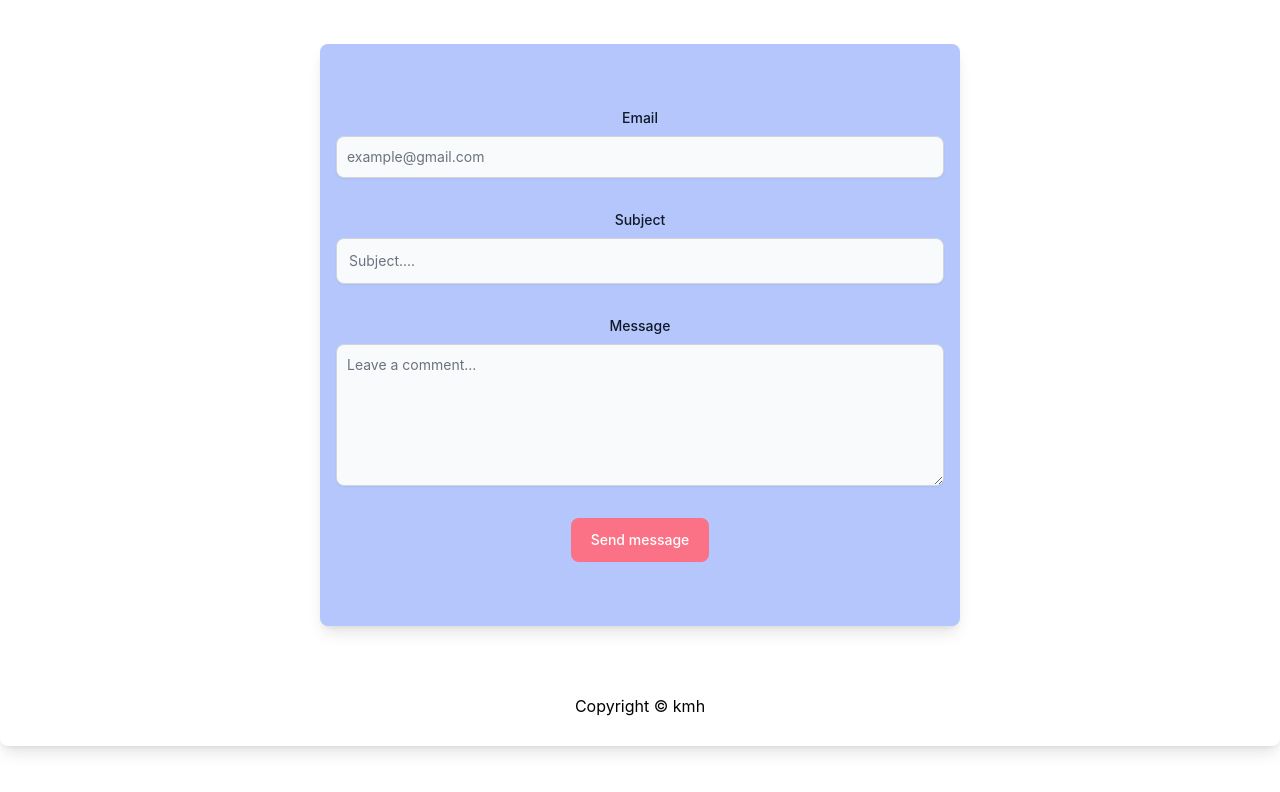
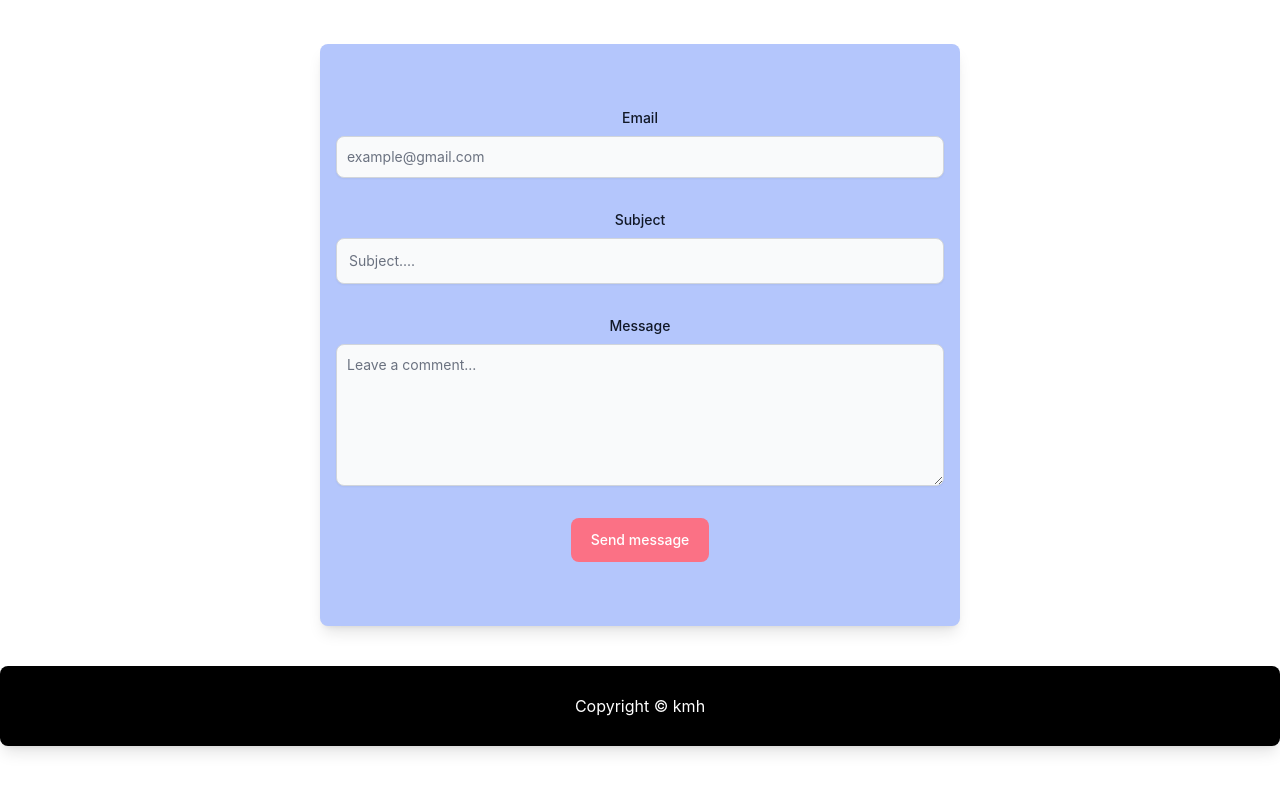
Before and after one commit to kyawminht/portfolio, a React (Create React App) app: page / in a window 1280 px wide. Shown: the part 1969-2761 px from the top of the page. Built offline with nearby package versions, Linux system fonts and the light colour scheme.

Commit message:
footer bg

```diff
--- a/src/components/Foot.jsx
+++ b/src/components/Foot.jsx
@@ -2,8 +2,8 @@ import React from 'react'
 
 const Foot = () => {
   return (
-    <div className="container mx-auto bg-white p-7 rounded-lg mb-28 dark:bg-neutral-700 shadow-lg">
-      <p className="text-center dark:text-white">Copyright &copy; kmh</p>
+    <div className=" container mx-auto bg-black p-7 rounded-lg mb-28 dark:bg-neutral-700 shadow-lg ">
+      <p className="text-center dark:text-white text-white">Copyright &copy; kmh</p>
     </div>
   )
 }
```
